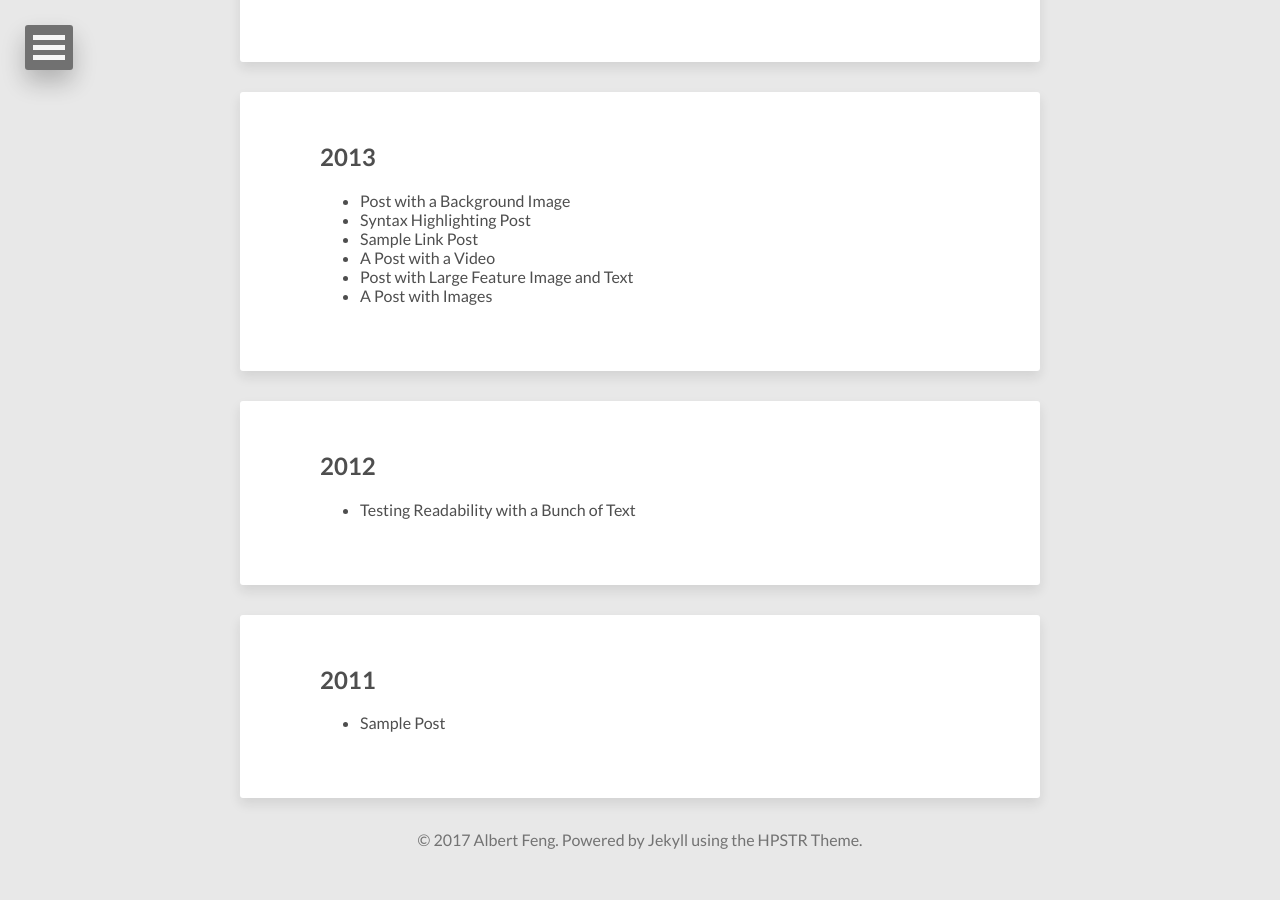
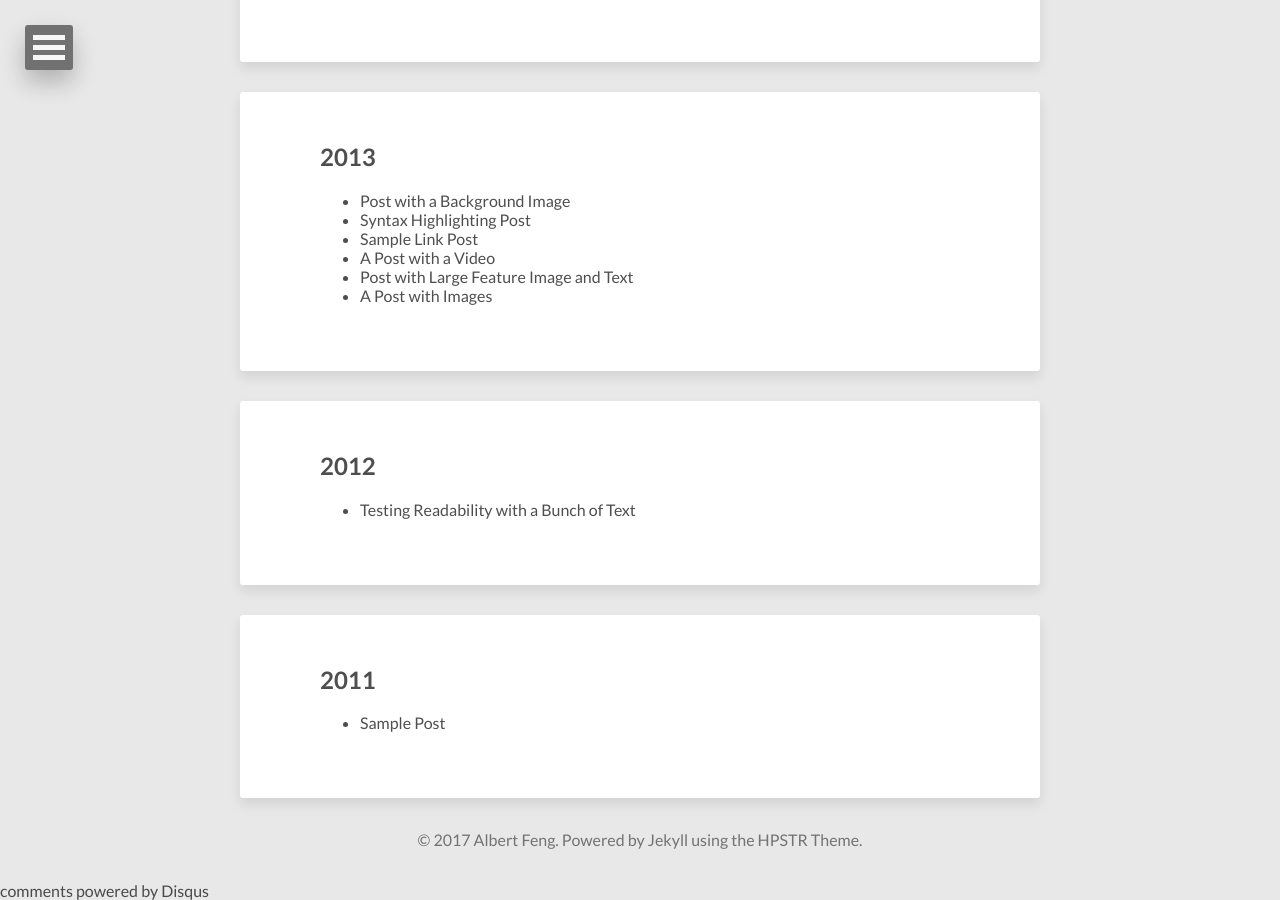
Before and after one commit to fengxw/fengxw.github.io, a Jekyll site: the page built from posts/index.html, in a window 1280 px wide and 900 px high, scrolled down 667 px. Built offline with Jekyll 4.4.1, drawn with Linux system fonts in a browser that asks for light colours; nearby versions of some CDN libraries; comment, search, counter and statistics services are not loaded; some of the changed lines change nothing that is shown.

Commit message:
intergrate disqus

```diff
--- a/_config.yml
+++ b/_config.yml
@@ -1,7 +1,7 @@
 title: Intelligence of Stars
 description: 'And God said, Let there be light: and there was light.'
-disqus_shortname:
-reading_time:     true
+disqus_shortname: onlyfeng
+reading_time: true
 words_per_minute: 200
 # Your site's domain goes here (eg: https://mmistakes.github.io, http://yourdomain.com, etc)
 # When testing locally leave blank or use http://localhost:4000
--- a/about/index.md
+++ b/about/index.md
@@ -17,4 +17,4 @@
 * And some articles I feel good, and want to share with you.
 * Maybe will write some poetry.
 * But the most important thing is, as a platform to discuss with you.
-* Everything you feel good or not, just tell me by email.
+* Everything you feel good or not, just comments or tell me by email.
--- a/posts/index.html
+++ b/posts/index.html
@@ -2,7 +2,7 @@
 layout: post-index
 title: All Posts
 description: "An archive of posts."
-comments: false
+comments: true
 ---
 
 {% for post in site.posts %}
```
